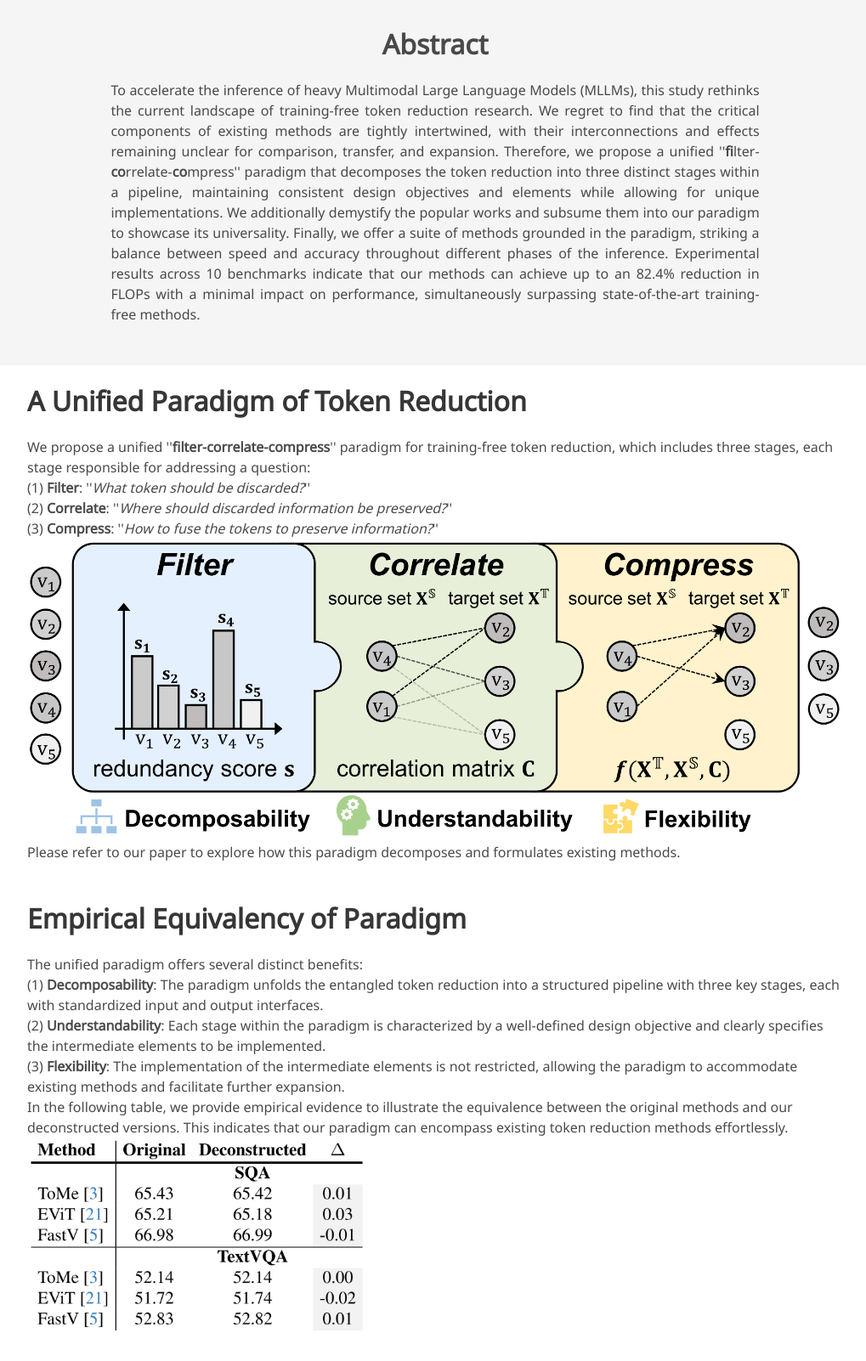
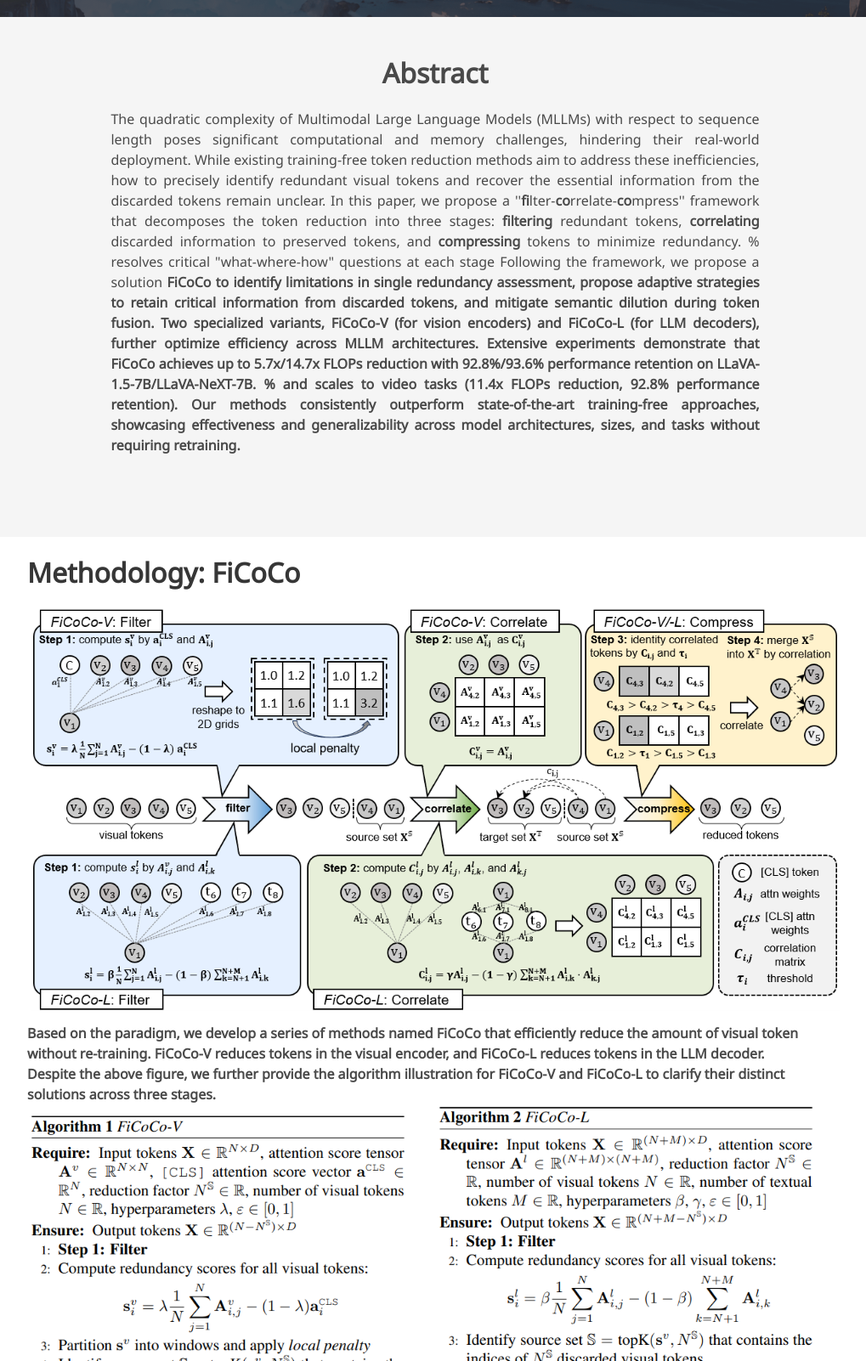
Before and after one commit to FiCoCo-accelerate/FiCoCo-accelerate.github.io, a plain HTML site: page index.html in a window 1280 px wide. Shown: the part 501-2103 px from the top of the page at 85% size, without its empty margins (128-1147 px from the left). Drawn offline with nearby package versions, Linux system fonts and the light colour scheme; some packages are replaced by stand-ins of ours; a script that the page names is missing; some icons are missing; a web font is replaced by a local one.

Commit message:
update v2

```diff
--- a/index.html
+++ b/index.html
@@ -4,7 +4,7 @@
 <head>
     <meta charset="utf-8">
     <meta property="og:title"
-        content="Rethinking Token Reduction in MLLMs: Towards a Unified Paradigm for Training-Free Acceleration" />
+        content="Filter, Correlate, Compress: Training-Free Token Reduction for MLLM Acceleration" />
     <meta property="og:url" content="https://FiCoCo-accelerate.github.io/" />
     <meta property="og:image" content="static/images/head.png" />
     <meta property="og:image:width" content="2048" />
@@ -18,7 +18,7 @@
         function resizeFresh(){
             if(x!=window.innerWidth)
                 location.reload();
-        }
+        </b>
     </script>
     <link rel="icon" type="image/x-icon" href="static/images/4.png">
     <link href="https://fonts.googleapis.com/css?family=Google+Sans|Noto+Sans|Castoro" rel="stylesheet">
@@ -59,11 +59,14 @@
                                 <a href="https://xuyang-liu16.github.io/" target="_blank">Xuyang
                                     Liu</a><sup>2,‡</sup>,</span>
                             <span class="author-block">
+                                <a href="" target="_blank">Zihan
+                                    Zhang</a><sup>3</sup>,</span>
+                            <span class="author-block">
                                 <a href="https://dingpx.github.io/" target="_blank">Pengxiang
-                                    Ding</a><sup>3</sup>,</span>
+                                    Ding</a><sup>4</sup>,</span>
                             <span class="author-block">
                                 <a href="https://milab.westlake.edu.cn/" target="_blank">Donglin
-                                    Wang</a><sup>3</sup>,</span>
+                                    Wang</a><sup>4</sup>,</span>
                             <span class="author-block">
                                 <a href="https://scholar.google.com/citations?user=qkpb0CMAAAAJ" target="_blank">
                                     Honggang
@@ -76,11 +79,11 @@
                             <span class="author-block">
                                 <a href="https://kyonhuang.top/" target="_blank">
                                     Siteng
-                                    Huang</a><sup>4,*</sup></span>
+                                    Huang</a><sup>5,*</sup></span>
                         </div>
 
                         <div class="is-size-5 publication-authors">
-                            <span class="author-block"><sup>1</sup>Northwestern Polytechnical University</span>&nbsp;&nbsp;<span class="author-block"><sup>2</sup>Sichuan University</span>&nbsp;&nbsp;<span class="author-block"><sup>3</sup>Westlake University</span>&nbsp;&nbsp;<span class="author-block"><sup>4</sup>Zhejiang University</span>
+                            <span class="author-block"><sup>1</sup>Northwestern Polytechnical University</span>&nbsp;&nbsp;<span class="author-block"><sup>2</sup>Sichuan University</span>&nbsp;&nbsp;<span class="author-block"><sup>3</sup>Johns Hopkins University</span>&nbsp;&nbsp;<span class="author-block"><sup>4</sup>Westlake University</span>&nbsp;&nbsp;<span class="author-block"><sup>5</sup>Zhejiang University</span>
                             <span class="eql-cntrb"><small><br><sup>‡</sup>Equal contribution. <sup>*</sup>Corresponding author. </small></span>
                         </div>
 
@@ -157,11 +160,15 @@
                     <h2 class="title is-3">Abstract</h2>
                     <div class="content has-text-justified">
                         <p>
-                            To accelerate the inference of heavy Multimodal Large Language Models (MLLMs), this study rethinks the current landscape of training-free token reduction research.
-                            We regret to find that the critical components of existing methods are tightly intertwined, with their interconnections and effects remaining unclear for comparison, transfer, and expansion.
-                            Therefore, we propose a unified ''<b>fi</b>lter-<b>co</b>rrelate-<b>co</b>mpress'' paradigm that decomposes the token reduction into three distinct stages within a pipeline, maintaining consistent design objectives and elements while allowing for unique implementations.
-                            We additionally demystify the popular works and subsume them into our paradigm to showcase its universality. Finally, we offer a suite of methods grounded in the paradigm, striking a balance between speed and accuracy throughout different phases of the inference.
-                            Experimental results across 10 benchmarks indicate that our methods can achieve up to an 82.4% reduction in FLOPs with a minimal impact on performance, simultaneously surpassing state-of-the-art training-free methods.
+                            The quadratic complexity of Multimodal Large Language Models (MLLMs) with respect to sequence length poses significant computational and memory challenges, hindering their real-world deployment.
+                            While existing training-free token reduction methods aim to address these inefficiencies, how to precisely identify redundant visual tokens and recover the essential information from the discarded tokens remain unclear.
+                            In this paper, we propose a ''<b>fi</b>lter-<b>co</b>rrelate-<b>co</b>mpress'' framework that decomposes the token reduction into three stages: <b>filtering</b> redundant tokens, <b>correlating</b> discarded information to preserved tokens, and <b>compressing</b> tokens to minimize redundancy.
+                            % resolves critical "what-where-how" questions at each stage
+                            Following the framework, we propose a solution <b><b>FiCoCo</b> to identify limitations in single redundancy assessment, propose adaptive strategies to retain critical information from discarded tokens, and mitigate semantic dilution during token fusion.
+                            Two specialized variants, <b><b>FiCoCo-V</b> (for vision encoders) and <b><b>FiCoCo-L</b> (for LLM decoders), further optimize efficiency across MLLM architectures.
+                            Extensive experiments demonstrate that FiCoCo achieves up to <b>5.7x</b>/<b>14.7x</b> FLOPs reduction with <b>92.8%</b>/<b>93.6%</b> performance retention on LLaVA-1.5-7B/LLaVA-NeXT-7B.
+                            % and scales to video tasks (<b>11.4x</b> FLOPs reduction, <b>92.8%</b> performance retention).
+                            Our methods consistently outperform state-of-the-art training-free approaches, showcasing effectiveness and generalizability across model architectures, sizes, and tasks without requiring retraining.
                         </p>
                     </div>
                 </div>
@@ -174,73 +181,12 @@
         <div class="hero-body">
             <div class="container is-max-desktop">
                 <!-- <h2 class="title is-3">Samples generated by <i class="pixart-alpha-icon"></i><span style="color: rgb(72, 87, 220);">Ranni</span></h2> -->  <!-- not used before -->
-                <h2 class="title is-3">A Unified Paradigm of Token Reduction</h2>
-                <p>
-                    We propose a unified ''<b>filter-correlate-compress</b>'' paradigm for training-free token reduction, which includes three stages, each stage responsible for addressing a question:
-                </p>
-                <p>
-                (1) <b>Filter</b>: ''<i>What token should be discarded?</i>''
-                </p>
-                <p>
-                (2) <b>Correlate</b>: ''<i>Where should discarded information be preserved?</i>''
-                </p>
-                <p>
-                (3) <b>Compress</b>: ''<i>How to fuse the tokens to preserve information?</i>''
-                </p>
-                <img loading="lazy" src="static/images/paradigm.png" alt="case" />
-                <p>
-                Please refer to our paper to explore how this paradigm decomposes and formulates existing methods.
-                </p>
-            </div>
-        </div>
-    </section>
-
-    <section class="hero is-small">
-        <div class="hero-body">
-            <div class="container is-max-desktop">
-                <!-- <h2 class="title is-3">Samples generated by <i class="pixart-alpha-icon"></i><span style="color: rgb(72, 87, 220);">Ranni</span></h2> -->  <!-- not used before -->
-                <h2 class="title is-3">Empirical Equivalency of Paradigm</h2>
-                <p>
-                    The unified paradigm offers several distinct benefits:
-                </p>
-                <p>
-                (1) <b>Decomposability</b>: The paradigm unfolds the entangled
-                token reduction into a structured pipeline with three key
-                stages, each with standardized input and output interfaces.
-                </p>
-                <p>
-                (2) <b>Understandability</b>: Each stage within the paradigm is
-                characterized by a well-defined design objective and clearly
-                specifies the intermediate elements to be implemented.
-                </p>
-                <p>
-                (3) <b>Flexibility</b>: The implementation of the intermediate elements is not restricted,
-                allowing the paradigm to accommodate existing methods and facilitate further expansion.
-                </p>
-                <p></p>
-                <p>
-                In the following table, we provide empirical evidence to
-                illustrate the equivalence between the original methods and
-                our deconstructed versions.
-                This indicates that our paradigm can
-                encompass existing token reduction methods effortlessly.
-                </p>
-                <img loading="lazy" src="static/images/empirical_equivalency.png" style="max-width: 400px;" alt="case" />
-            </div>
-        </div>
-    </section>
-
-    <section class="hero is-small">
-        <div class="hero-body">
-            <div class="container is-max-desktop">
-                <!-- <h2 class="title is-3">Samples generated by <i class="pixart-alpha-icon"></i><span style="color: rgb(72, 87, 220);">Ranni</span></h2> -->  <!-- not used before -->
                 <h2 class="title is-3">Methodology: FiCoCo</h2>
                 <img loading="lazy" src="static/images/FiCoCo.png" alt="case" />
                 <p>
                     Based on the paradigm, we develop a series of methods named <b>FiCoCo</b> that efficiently reduce the amount of visual token without re-training.
                     <b>FiCoCo-V</b> reduces tokens in the visual encoder,
-                    <b>FiCoCo-L</b> reduces tokens in the LLM decoder,
-                    and <b>FiCoCo-VL</b> integrates their designs to reduce tokens in both phases, respectively.
+                    and <b>FiCoCo-L</b> reduces tokens in the LLM decoder.
                 </p>
                 <p></p>
                 <p>
@@ -257,9 +203,9 @@
                 <!-- <h2 class="title is-3">Samples generated by <i class="pixart-alpha-icon"></i><span style="color: rgb(72, 87, 220);">Ranni</span></h2> -->  <!-- not used before -->
                 <h2 class="title is-3">Main Results</h2>
                 <p>
-                    Performance comparison on TextVQA benchmark:
+                    We illustate the average performance of three TFLOPs on six benchmarks, where our <b>FiCoCo-V</b> and <b>FiCoCo-L</b> are significantly superior to other methods, especially when reaching the lowest TFLOPs=1.5:
                 </p>
-                <img loading="lazy" src="static/images/FLOPs.png" alt="case" />
+                <img loading="lazy" src="static/images/preformance-FLOPs.png" alt="case" />
                 <p>
                 Please refer to our paper for detailed experimental results.
                 </p>
@@ -293,8 +239,8 @@
                         <p>
                             This page was built using the <a
                                 href="https://github.com/eliahuhorwitz/Academic-project-page-template"
-                                target="_blank">Academic Project Page Template</a> which was adopted from the <a
-                                href="https://nerfies.github.io" target="_blank">Nerfies</a> project page.
+                                target="_blank">Academic Project Page Template</a> which was adopted from the <a
+                                href="https://nerfies.github.io" target="_blank">Nerfies</a> project page.
                             You are free to borrow the of this website, we just ask that you link back to this page in
                             the footer. <br> This website is licensed under a <a rel="license"
                                 href="http://creativecommons.org/licenses/by-sa/4.0/" target="_blank">Creative
```
Also changed, not shown: static/images/FLOPs.png (deleted), static/images/empirical_equivalency.png (deleted), static/images/paradigm.png (deleted), static/images/preformance-FLOPs.png (added).
